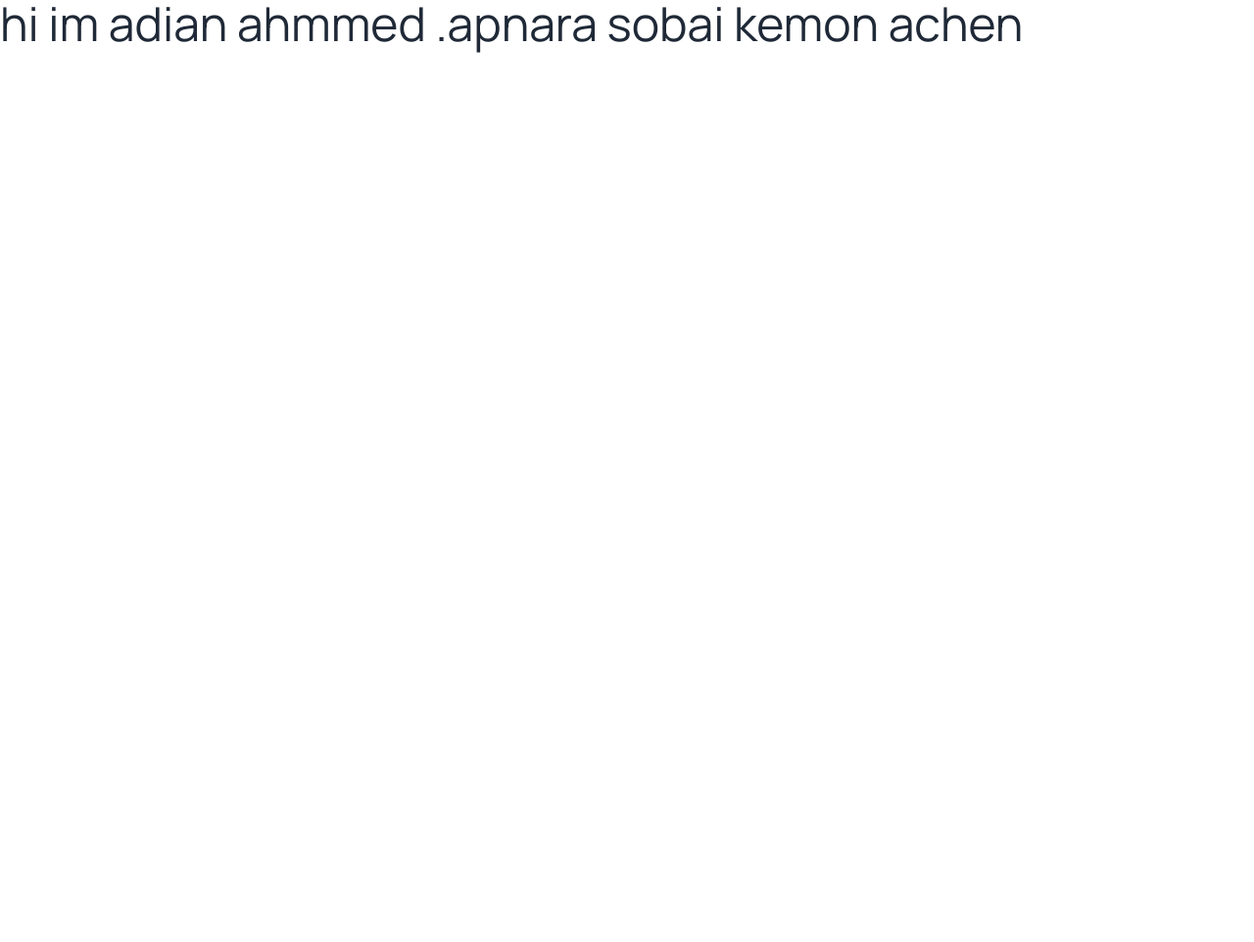
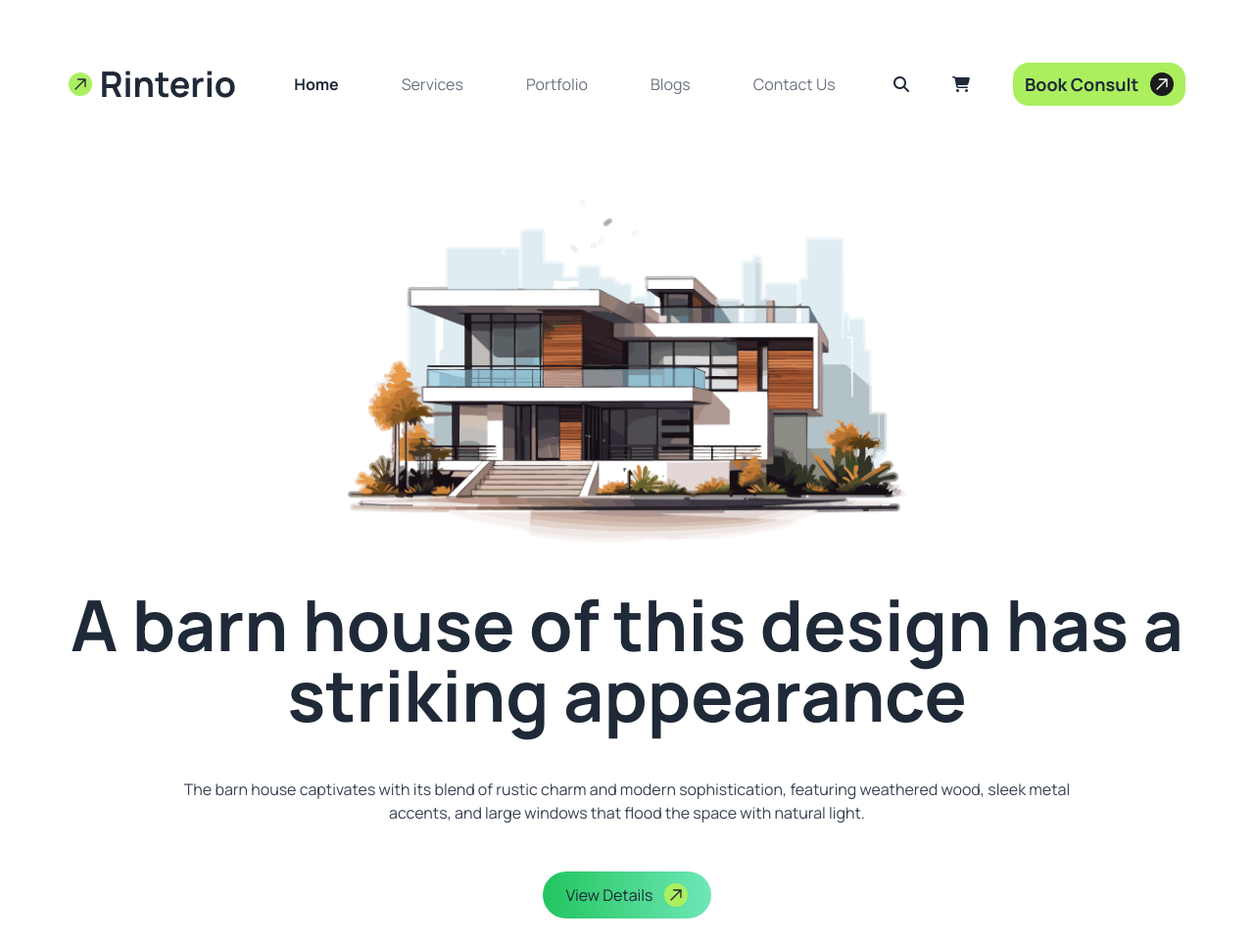
Before and after one commit to adian-999/Assignment-3, a plain HTML site: page index.html in a window 1280 px wide. Shown: the whole page at 98% size. Before the commit the page ends 800 px from the top, so only its background shows below. Drawn offline with nearby package versions, Linux system fonts and the light colour scheme.

Commit message:
banner part added

```diff
--- a/index.html
+++ b/index.html
@@ -23,7 +23,71 @@
 }
     </style>
 </head>
-<body class="">
-    <h1 class="text-5xl"> hi im adian ahmmed .apnara sobai kemon achen</h1>
+<body class="max-w-screen-2xl mx-auto px-8 lg:px-10">
+    <!-- banner part -->
+     <header class="mt-16">
+        <nav class="flex items-center justify-around ">
+            <div>
+                <h1 class="flex text-4xl lg:5xl font-bold items-center gap-2"> <svg xmlns="http://www.w3.org/2000/svg" fill="none" viewBox="0 0 24 24" stroke-width="2" stroke="currentColor" class="size-6 bg-[#ABEF5F] rounded-full p-1">
+                    <path stroke-linecap="round" stroke-linejoin="round" d="m4.5 19.5 15-15m0 0H8.25m11.25 0v11.25" />
+                  </svg>
+                   Rinterio</h1>
+            </div>
+            <div>
+                <ul class="hidden lg:flex gap-16">
+                    <li><a class="font-bold" href="">Home</a></li>
+                    <li><a class="text-gray-500" href="">Services</a></li>
+                    <li><a class="text-gray-500" href="">Portfolio</a></li>
+                    <li><a class="text-gray-500"href="">Blogs</a></li>
+                    <li><a class="text-gray-500" href="">Contact Us</a></li>
+                </ul>
+            </div>
+            <div class=" hidden md:flex gap-11 items-center">
+                <i class=" fa-solid fa-magnifying-glass"></i>
+                <i class="fa-solid fa-cart-shopping"></i>
+                <button class="bg-[#ABEF5F] flex gap-3 px-3 rounded-2xl items-center py-2">
+                    <p class="font-bold text-lg ">Book Consult</p>
+                    <svg xmlns="http://www.w3.org/2000/svg" fill="none" viewBox="0 0 24 24" stroke-width="2" stroke="currentColor" class="size-6 bg-[#1c1c1c] text-white p-1 rounded-full">
+                        <path stroke-linecap="round" stroke-linejoin="round" d="m4.5 19.5 15-15m0 0H8.25m11.25 0v11.25" />
+                      </svg>
+                </button>
+            </div>
+            <div class="lg:hidden">
+                <details>
+                    <summary><i class="fa-solid fa-bars"></i></summary>
+                    <ul class="">
+                        <li><a href="">Home </a></li>
+                        <li><a href="">Services</a></li>
+                        <li><a href="">Portfolio</a></li>
+                        <li><a href="">Contact Us</a></li>
+                        <li><a href="">Blogs</a></li>
+                    </ul>
+
+
+                </details>
+            </div>
+
+        </nav>
+        <div class="flex justify-center mt-24">
+            <img src="assets/banner.png" alt="">
+        </div>
+        <br>
+        <div class="grid justify-center">
+            <h1 class="text-5xl lg:text-7xl font-bold text-center mt-6">A barn house of this design has a <br>  striking appearance</h1>
+            <br>
+            <p class="text-center text-gray-700 mt-6">The barn house captivates with its blend of rustic charm and modern sophistication, featuring weathered wood, sleek metal <br> accents, and large windows that flood the space with natural light.</p>
+            <br>
+            <div class="flex justify-center mt-6 mb-6">
+                <button class="flex items-center gap-3 bg-gradient-to-r from-green-500 to-emerald-300 rounded-3xl px-6 py-3 justify-center">
+                    <p>View Details</p>
+                    <svg xmlns="http://www.w3.org/2000/svg" fill="none" viewBox="0 0 24 24" stroke-width="2" stroke="currentColor" class="size-6 bg-[#ABEF5F] rounded-full p-1">
+                        <path stroke-linecap="round" stroke-linejoin="round" d="m4.5 19.5 15-15m0 0H8.25m11.25 0v11.25" />
+                      </svg>
+
+                </button>
+            </div>
+        </div>
+     </header>
+
 </body>
 </html>
```
Also changed, not shown: tailwind.config.js (added, +8 -0 lines).
